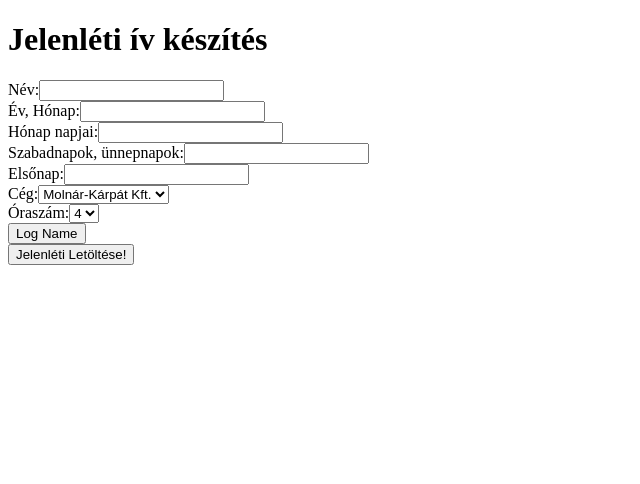
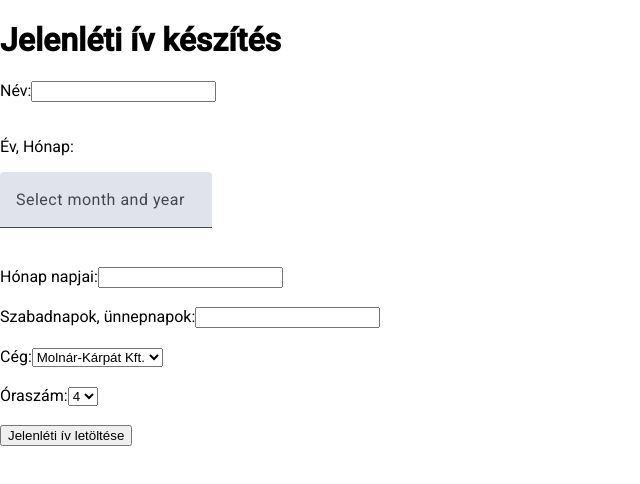
Before and after one commit to Adrian970104/simApp, an Angular app: page / in a window 1280 px wide. Shown: the top 484 px of the page, without its empty margins (0-640 px from the left). Built offline with nearby package versions, Linux system fonts and the light colour scheme.

Commit message:
Datepicker added

```diff
--- a/angular.json
+++ b/angular.json
@@ -54,6 +54,7 @@
               }
             ],
             "styles": [
+              "@angular/material/prebuilt-themes/azure-blue.css",
               "src/styles.css"
             ],
             "scripts": [],
--- a/package.json
+++ b/package.json
@@ -10,16 +10,19 @@
   },
   "private": true,
   "dependencies": {
-    "@angular/animations": "^18.0.0",
+    "@angular/animations": "^18.0.6",
+    "@angular/cdk": "^18.0.6",
     "@angular/common": "^18.0.0",
     "@angular/compiler": "^18.0.0",
     "@angular/core": "^18.0.0",
     "@angular/forms": "^18.0.0",
+    "@angular/material": "^18.0.6",
     "@angular/platform-browser": "^18.0.0",
     "@angular/platform-browser-dynamic": "^18.0.0",
     "@angular/platform-server": "^18.0.0",
     "@angular/router": "^18.0.0",
     "@angular/ssr": "^18.0.7",
+    "exceljs": "^4.3.0",
     "express": "^4.18.2",
     "file-saver": "^2.0.5",
     "rxjs": "~7.8.0",
--- a/src/app/app.component.ts
+++ b/src/app/app.component.ts
@@ -2,44 +2,73 @@ import { Component } from '@angular/core';
 import { RouterOutlet } from '@angular/router';
 import * as ExcelJS from 'exceljs';
 import { saveAs } from 'file-saver';
-
+import { MatDatepickerModule } from '@angular/material/datepicker';
+import { MatNativeDateModule } from '@angular/material/core';
+import { MatFormFieldModule } from '@angular/material/form-field';
+import { MatInputModule } from '@angular/material/input';
+import { CommonModule } from '@angular/common';
+import { ReactiveFormsModule, FormControl } from '@angular/forms';
 @Component({
   selector: 'app-root',
   standalone: true,
-  imports: [RouterOutlet],
+  imports: [
+    RouterOutlet,
+    CommonModule,
+    ReactiveFormsModule,
+    MatDatepickerModule,
+    MatNativeDateModule,
+    MatFormFieldModule,
+    MatInputModule
+  ],
   template: `
     <div>
       <h1>Jelenléti ív készítés</h1>
       <label for="nameInput">Név:</label>
       <input id="nameInput" type="text" name="nev"/>
       <br/>
-      <label for="month">Év, Hónap:</label>
-      <input id="monthInput" type="text" name="month"/>
+      <br/>
+      <p>Év, Hónap:</p>
+          <mat-form-field appearance="fill">
+          <mat-label *ngIf="dateStr">{{ dateStr }}</mat-label>
+          <input
+            matInput
+            [matDatepicker]="picker"
+            placeholder="Select month and year"
+            (focus)="picker.open()"
+            readonly = True
+          />
+          <mat-datepicker
+            #picker
+            startView="multi-year"
+            (monthSelected)="chosenMonthHandler($event, picker)"
+            panelClass="month-picker">
+          </mat-datepicker>
+        </mat-form-field>
+      <br/>
       <br/>
       <label for="monthDayCount">Hónap napjai:</label>
       <input id="monthDayCountInput" type="text" name="monthDayCount"/>
       <br/>
+      <br/>
       <label for="dayOff">Szabadnapok, ünnepnapok:</label>
       <input id="dayOffInput" type="text" name="dayOff"/>
       <br/>
-      <label for="firstDay">Elsőnap:</label>
-      <input id="firstDayInput" type="text" name="firstDay"/>
       <br/>
       <label for="companySelect">Cég:</label>
       <select id="companySelect">
         <option value="Molnár-Kárpát Kft.">Molnár-Kárpát Kft.</option>
         <option value="KEGA-Kárpát Kft.">KEGA-Kárpát Kft.</option>
       </select>
-      <br />
+      <br/>
+      <br/>
       <label for="workHoursSelect">Óraszám:</label>
       <select id="workHoursSelect">
         <option value="4">4</option>
         <option value="8">8</option>
       </select>
-      <br />
-      <button (click)="logName()">Log Name</button>
-      <br />
-      <button (click)="generateXlsx()">Jelenléti Letöltése!</button>
+      <br/>
+      <br/>
+      <button (click)="generateXlsx()">Jelenléti ív letöltése</button>
     </div>
 
     <router-outlet />
@@ -47,31 +76,17 @@ import { saveAs } from 'file-saver';
   styles: [],
 })
 export class AppComponent {
-  title = 'simApp';
-  nev: string = '';
-  month: string = '';
-  dayOff: string = '';
-  firstDay: string = '';
-  company: string = '';
-  workHours: string = '';
-
-  logName() {
-    const nameInputValue = (document.getElementById('nameInput') as HTMLInputElement).value;
-    console.log('Entered name:', nameInputValue);
-  }
 
   async generateXlsx() {
     const nameInputValue = (document.getElementById('nameInput') as HTMLInputElement).value;
-    const monthInputValue = (document.getElementById('monthInput') as HTMLInputElement).value;
     const monthDayCountInputValue = (document.getElementById('monthDayCountInput') as HTMLInputElement).value;
     const dayOffInputValue = (document.getElementById('dayOffInput') as HTMLInputElement).value;
-    const firstDayInputValue = (document.getElementById('firstDayInput') as HTMLInputElement).value;
     const companySelectValue = (document.getElementById('companySelect') as HTMLInputElement).value;
     const workHoursSelectValue = (document.getElementById('workHoursSelect') as HTMLInputElement).value;
-    console.log(nameInputValue, monthInputValue, dayOffInputValue, firstDayInputValue, companySelectValue, workHoursSelectValue);
+    console.log(nameInputValue, dayOffInputValue, this.selectedDate, companySelectValue, workHoursSelectValue);
 
     const workbook = new ExcelJS.Workbook();
-    const worksheet = workbook.addWorksheet('Sheet1');
+    const worksheet = workbook.addWorksheet('nameInputValue');
 
     // Fejléc
     worksheet.mergeCells('A1:F1');
@@ -87,70 +102,75 @@ export class AppComponent {
 
     //Dolgozó Név
     worksheet.mergeCells('D2:F2');
-    const name = worksheet.getCell('D2');
-    name.value = "Név: " + nameInputValue;
-    name.font = { bold: true };
+    const nameCell = worksheet.getCell('D2');
+    nameCell.value = "Név: " + nameInputValue;
+    nameCell.font = { bold: true };
 
     //Cégnév Kicsi
     worksheet.mergeCells('D3:F3');
-    const compName = worksheet.getCell('D3');
-    compName.value = companySelectValue;
-    compName.font = { bold: true };
+    const compNameCell = worksheet.getCell('D3');
+    compNameCell.value = "Cég: " + companySelectValue;
+    compNameCell.font = { bold: true };
 
     //ÉvHónap
     worksheet.mergeCells('A4:B4');
-    const mon = worksheet.getCell('A4');
-    mon.value = monthInputValue;
-    mon.font = { bold: true };
+    const yearMonthCell = worksheet.getCell('A4');
+    yearMonthCell.value = this.dateStr;
+    yearMonthCell.font = { bold: true };
 
     //FELIRATOK:
     //Érkezés
-    const erk = worksheet.getCell('C4');
-    erk.value = "Érkezés";
-    erk.font = { bold: true };
+    const arrivalCell = worksheet.getCell('C4');
+    arrivalCell.value = "Érkezés";
+    arrivalCell.font = { bold: true };
     //Távozás
-    const tav = worksheet.getCell('D4');
-    tav.value = "Távozás";
-    tav.font = { bold: true };
+    const exitCell = worksheet.getCell('D4');
+    exitCell.value = "Távozás";
+    exitCell.font = { bold: true };
     //Óraszám
-    const ora = worksheet.getCell('E4');
-    ora.value = "Óraszám";
-    ora.font = { bold: true };
+    const workHoursCell = worksheet.getCell('E4');
+    workHoursCell.value = "Óraszám";
+    workHoursCell.font = { bold: true };
     //Aláírás
-    const alair = worksheet.getCell('F4');
-    alair.value = "Aláírás";
-    alair.font = { bold: true };
+    const signCell = worksheet.getCell('F4');
+    signCell.value = "Aláírás";
+    signCell.font = { bold: true };
 
-    const days = ["Hétfő", "Kedd", "Szerda", "Csütörtök", "Péntek", "Szombat", "Vasárnap"];
-    const firstDayIndex = days.indexOf(firstDayInputValue);
-    if (firstDayIndex < 0)
+    const daysHu = ["Hétfő", "Kedd", "Szerda", "Csütörtök", "Péntek", "Szombat", "Vasárnap"];
+    const firstDayIndex = daysHu.indexOf(this.getFirstDayName(this.selectedDate));
+    /*if (firstDayIndex < 0)
     {
       alert("Invalid day name. Can be: Hétfő, Kedd, Szerda, Csütörtök, Péntek, Szombat, Vasárnap");
       throw new Error("Invalid day name. Can be: Hétfő, Kedd, Szerda, Csütörtök, Péntek, Szombat, Vasárnap");
-    }
+    }*/
 
     for (let i = 1; i <= parseInt(monthDayCountInputValue); i++) {
       var row = i + 4;
       var rowSt = row.toString();
+      //Napok sorszáma
       worksheet.getCell('A' + rowSt).value = i;
 
-      const currentDayName = days[(i + firstDayIndex - 1) % 7];
+      //Napok neve
+      const currentDayName = daysHu[(i + firstDayIndex - 1) % 7];
       worksheet.getCell('B' + rowSt).value = currentDayName;
 
       const c = worksheet.getCell('C' + rowSt);
       const d = worksheet.getCell('D' + rowSt);
       const e = worksheet.getCell('E' + rowSt);
+      //Ünnepnapok, hétvégék (szürke)
       if (currentDayName === "Szombat" || currentDayName === "Vasárnap" || dayOffInputValue.split(',').includes(i.toString()))
       {
         c.fill = { type: 'pattern', pattern: 'solid', fgColor: { argb: '808080' } };
         d.fill = { type: 'pattern', pattern: 'solid', fgColor: { argb: '808080' } };
         e.fill = { type: 'pattern', pattern: 'solid', fgColor: { argb: '808080' } };
       } else {
+        //Munkaóra feliratok
         c.value = "8:00";
         d.value = workHoursSelectValue === '4' ? "12:00" : "16:30";
         e.value = workHoursSelectValue;
       }
 
+      //Középre igazítás
       for (let row = 1; row <= parseInt(monthDayCountInputValue) + 4; row++) {
         for (let col = 1; col <= 6; col++) {
           var cell = worksheet.getCell(row, col);
@@ -168,15 +188,33 @@ export class AppComponent {
       }
     }
 
+    //Oszlopszélesség
     for(let i = 1; i<6; i++)
     {
       worksheet.getColumn(i).width = 12;
     }
     worksheet.getColumn(6).width = 24;
 
+    //Xlsx letöltés
     const buffer = await workbook.xlsx.writeBuffer();
     const blob = new Blob([buffer], { type: 'application/octet-stream' });
     saveAs(blob, nameInputValue + 'Jelenléti.xlsx');
   }
 
+  dateStr: string = '';
+  selectedDate: Date = new Date();
+
+  chosenMonthHandler(normalizedMonth: Date, datepicker: any) {
+    this.dateStr = `${normalizedMonth.getFullYear()}, ${normalizedMonth.toLocaleString('default', { month: 'long' })}`;
+    this.selectedDate = normalizedMonth;
+    datepicker.close();
+  }
+
+  getFirstDayName(date: Date)
+  {
+      return date.toLocaleDateString("hu-HU", { weekday: 'long' });
+  }
+
+
+
 }
--- a/src/app/app.config.ts
+++ b/src/app/app.config.ts
@@ -3,7 +3,8 @@ import { provideRouter } from '@angular/router';
 
 import { routes } from './app.routes';
 import { provideClientHydration } from '@angular/platform-browser';
+import { provideAnimationsAsync } from '@angular/platform-browser/animations/async';
 
 export const appConfig: ApplicationConfig = {
-  providers: [provideZoneChangeDetection({ eventCoalescing: true }), provideRouter(routes), provideClientHydration()]
+  providers: [provideZoneChangeDetection({ eventCoalescing: true }), provideRouter(routes), provideClientHydration(), provideAnimationsAsync(), provideAnimationsAsync(), provideAnimationsAsync()]
 };
--- a/src/index.html
+++ b/src/index.html
@@ -6,6 +6,8 @@
   <base href="/">
   <meta name="viewport" content="width=device-width, initial-scale=1">
   <link rel="icon" type="image/x-icon" href="favicon.ico">
+  <link href="https://fonts.googleapis.com/css2?family=Roboto:wght@300;400;500&display=swap" rel="stylesheet">
+  <link href="https://fonts.googleapis.com/icon?family=Material+Icons" rel="stylesheet">
 </head>
 <body>
   <app-root></app-root>
--- a/src/styles.css
+++ b/src/styles.css
@@ -1 +1,4 @@
 /* You can add global styles to this file, and also import other style files */
+
+html, body { height: 100%; }
+body { margin: 0; font-family: Roboto, "Helvetica Neue", sans-serif; }
```
Also changed, not shown: 1 other file (tests, documents, lock files or other folders).
